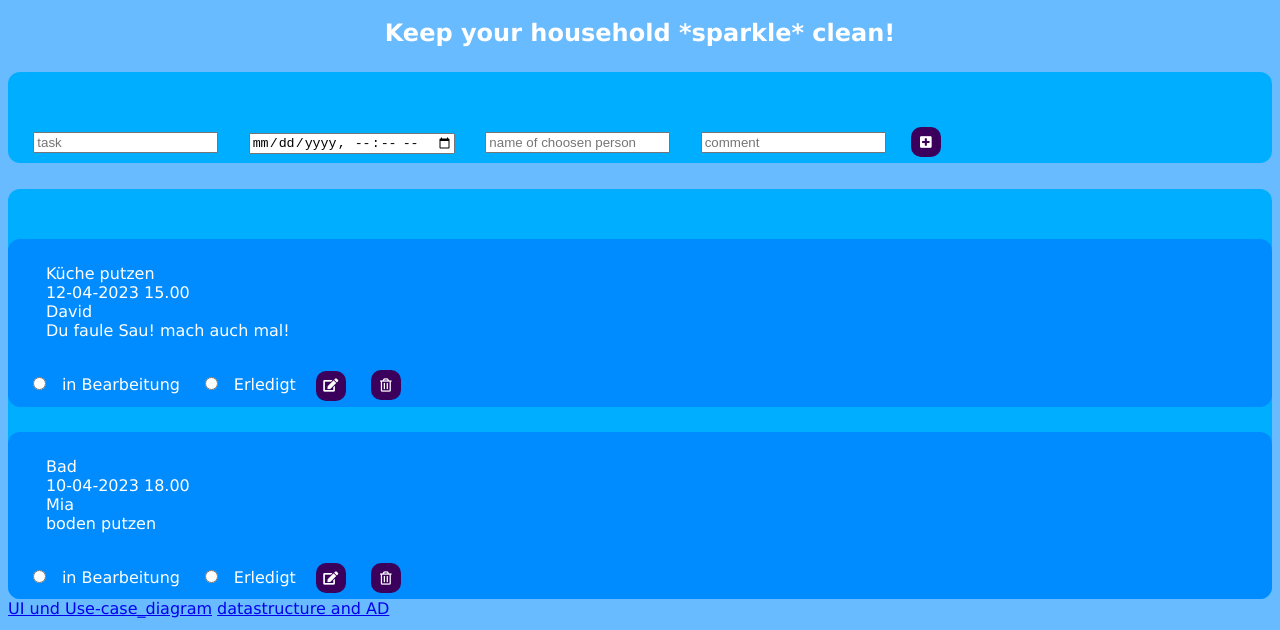
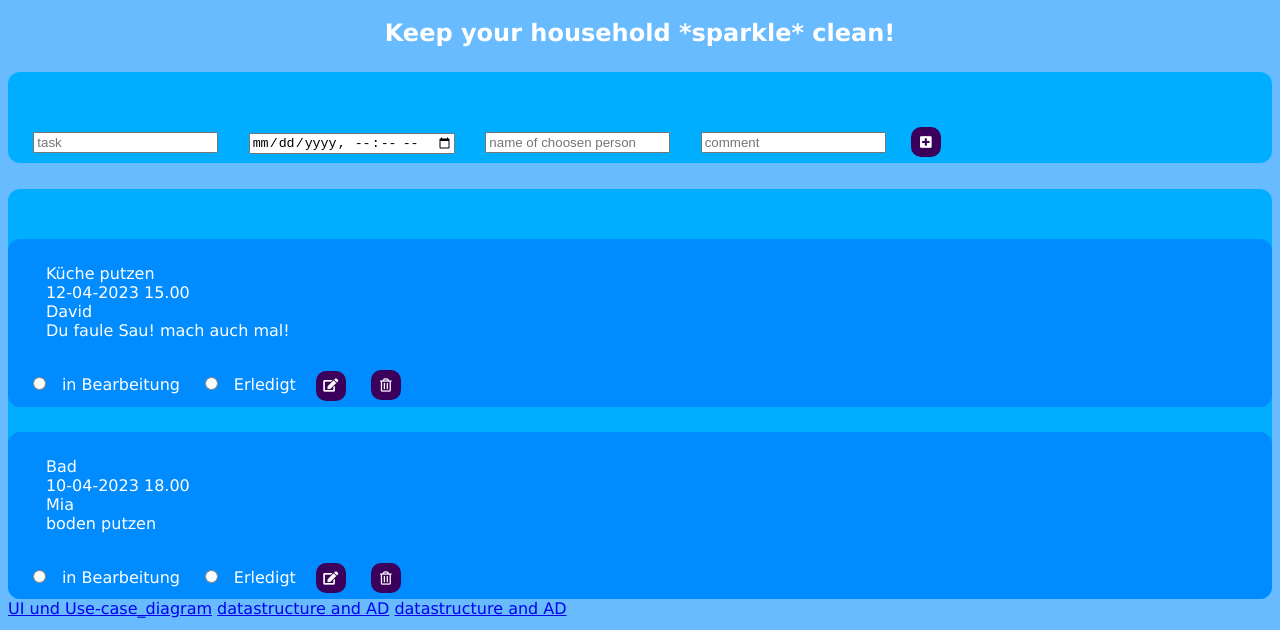
Before and after one commit to alex11902/EIA_2_So23, a plain HTML site: page A03_Aufgabenliste_Formular/Aufgabenliste_Formular.html in a window 1280 px wide. Shown: the part 170-800 px from the top of the page. Drawn offline with Linux system fonts and the light colour scheme.

Commit message:
add client concept

```diff
--- a/A03_Aufgabenliste_Formular/Aufgabenliste_Formular.html
+++ b/A03_Aufgabenliste_Formular/Aufgabenliste_Formular.html
@@ -54,6 +54,7 @@
   </body>
   <footer>
     <a href="ui_usecase_household.pdf">UI und Use-case_diagram</a>
-    <a href="Household-APP_Diagrams.pdf">datastructure and AD</a>
+    <a href="Konzept _05.pdf">datastructure and AD</a>
+    <a href="Household-APP AD_Client.pdf">datastructure and AD</a>
   </footer>
 </html>
```
Also changed, not shown: Steckbrief/steckbrief.htm (+3 -2 lines), 3 other files.
